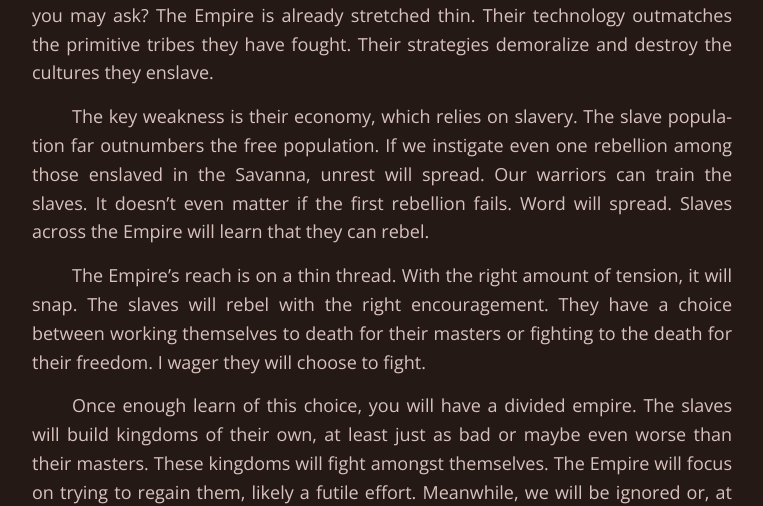
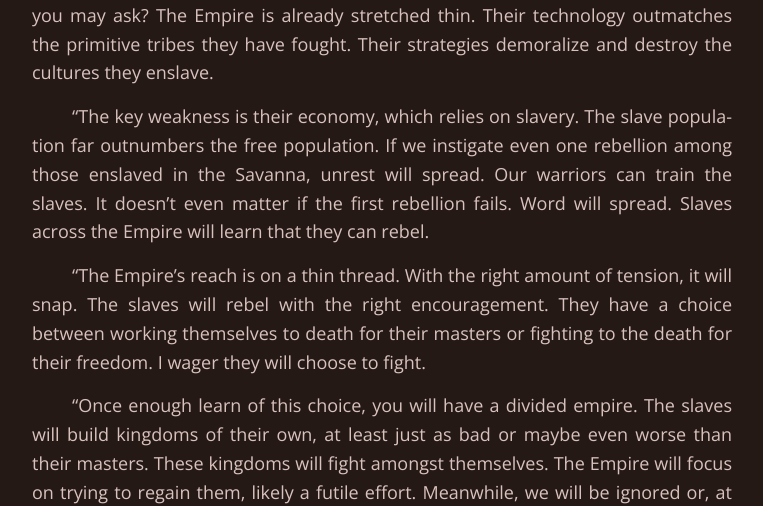
Before and after one commit to schizoidnightmares/absurdrealms.com, a Jekyll site: the page built from anthology-i/exodus/the-kings-republic.md, in a window 1280 px wide and 900 px high, scrolled down 3982 px. Shown: the part 156-662 px from the top of the window, without its empty margins (258-1021 px from the left). Built offline with Jekyll 4.4.1, drawn with Linux system fonts in a browser that asks for light colours; some of the changed text lies outside the part shown.

Commit message:
fixing dialogue quotations

```diff
--- a/anthology-i/exodus/the-kings-republic.md
+++ b/anthology-i/exodus/the-kings-republic.md
@@ -44,9 +44,9 @@
 
 “Members of the Assembly — I give thanks to my father, His Majesty Sun King the First, for inviting me to speak before you. Permit me to appeal to tradition. Our civilization was built because a group of men bravely left their homeland in search of the unknown. When they discovered and settled this island, they again departed in search of greater ground, ultimately returning with new friends, who like them, had left their native land. Together, they became who we are now. Today, the world is far less a mystery than it was then. Since before I became a young man, I studied the known geography and recorded history of our world. When—if you permit me to depart, I will not be sailing into darkness. I will leave with the best of our warriors. They will accompany me at all times on my quest. We will travel where countless have before. True, there are risks, but I must think beyond myself. There is greater risk to everyone if I should stay.
 
-For many, I gather, Heaven’s Empire seems all too distant — regarded as a mere acquaintance for trade. By the time they do feel close enough to home to become a threat, it will be too late to act.
+“For many, I gather, Heaven’s Empire seems all too distant — regarded as a mere acquaintance for trade. By the time they do feel close enough to home to become a threat, it will be too late to act.
 
-No obstacle has impeded them. The Empire has conquered vast, inhospitable deserts, cold, rugged mountains, deep forests, and hostile jungles. They are conquering the Grand Savanna as we speak. They have conquered every people they have shared a border with. The badlands west of the Savanna will not pose much of a challenge, nor will the canyons beyond. That leaves only a small stretch of ocean to our island, which, since they regularly sail across the Far Ocean on the other side of the mainland, will have no stopping them. So, you see, my fellow Islanders, they will come and conquer us — unless we stop them first.”
+“No obstacle has impeded them. The Empire has conquered vast, inhospitable deserts, cold, rugged mountains, deep forests, and hostile jungles. They are conquering the Grand Savanna as we speak. They have conquered every people they have shared a border with. The badlands west of the Savanna will not pose much of a challenge, nor will the canyons beyond. That leaves only a small stretch of ocean to our island, which, since they regularly sail across the Far Ocean on the other side of the mainland, will have no stopping them. So, you see, my fellow Islanders, they will come and conquer us — unless we stop them first.”
 
 The son lowers to his seat as quiet whispers echo around the rotunda. One of the assemblymen politely requests to delay the vote so that further questions may be addressed to the son, which the father grants. The same assemblyman stands to speak, “Members of the Assembly — many have spoken today — most notably: His Most Gracious Majesty, His Honourable Highness, Wise Beard the Ninth, Good Ear the Eleventh, and Rigid Back the Third. I rarely speak to you. My name is Tall Column the Sixth. I humbly requested a delay so that any of you may ask further questions, but mainly to ask my own. I address this to His Honourable Highness, how do you intend to stop the Empire from conquering us? Surely, we cannot compete in numbers. Our loyal warriors of the Watchmen are well-trained but, respectfully, cannot match the resources and experience of Heaven’s Martials.”
 
@@ -56,11 +56,11 @@
 
 “—it is to divide them. An empire divided will not focus its wars on gaining new territories. It will be too busy trying to hold onto old ones. How can they be divided, you may ask? The Empire is already stretched thin. Their technology outmatches the primitive tribes they have fought. Their strategies demoralize and destroy the cultures they enslave.
 
-The key weakness is their economy, which relies on slavery. The slave population far outnumbers the free population. If we instigate even one rebellion among those enslaved in the Savanna, unrest will spread. Our warriors can train the slaves. It doesn’t even matter if the first rebellion fails. Word will spread. Slaves across the Empire will learn that they can rebel.
+“The key weakness is their economy, which relies on slavery. The slave population far outnumbers the free population. If we instigate even one rebellion among those enslaved in the Savanna, unrest will spread. Our warriors can train the slaves. It doesn’t even matter if the first rebellion fails. Word will spread. Slaves across the Empire will learn that they can rebel.
 
-The Empire’s reach is on a thin thread. With the right amount of tension, it will snap. The slaves will rebel with the right encouragement. They have a choice between working themselves to death for their masters or fighting to the death for their freedom. I wager they will choose to fight.
+“The Empire’s reach is on a thin thread. With the right amount of tension, it will snap. The slaves will rebel with the right encouragement. They have a choice between working themselves to death for their masters or fighting to the death for their freedom. I wager they will choose to fight.
 
-Once enough learn of this choice, you will have a divided empire. The slaves will build kingdoms of their own, at least just as bad or maybe even worse than their masters. These kingdoms will fight amongst themselves. The Empire will focus on trying to regain them, likely a futile effort. Meanwhile, we will be ignored or, at best, seen as a distant trade partner. The badlands and canyons are not attractive locations to expand into — at least not for a long while. Our support for rebellion may even grant us favour among the new kingdoms. They will regard each other or the Empire as their enemy.”
+“Once enough learn of this choice, you will have a divided empire. The slaves will build kingdoms of their own, at least just as bad or maybe even worse than their masters. These kingdoms will fight amongst themselves. The Empire will focus on trying to regain them, likely a futile effort. Meanwhile, we will be ignored or, at best, seen as a distant trade partner. The badlands and canyons are not attractive locations to expand into — at least not for a long while. Our support for rebellion may even grant us favour among the new kingdoms. They will regard each other or the Empire as their enemy.”
 
 After the son finishes, Rigid Back quickly soars to speak, “Members of the Assembly — If His Highness’ plan should fail, that will seal us an enemy of the Empire! Our hopes of more trade will die! They will surely seek to conquer us and destroy us completely!”
 
```
Also changed, not shown: other parts of anthology-i/exodus/the-kings-republic.md (+1 -1 lines).
